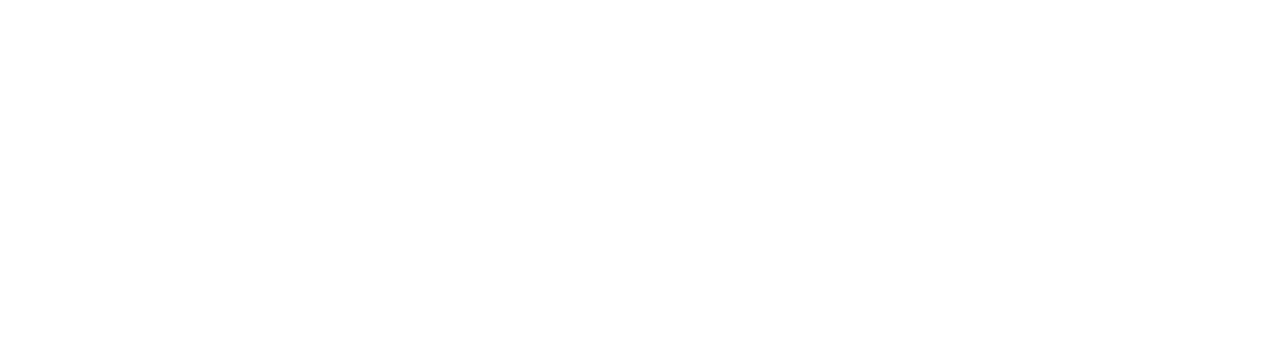
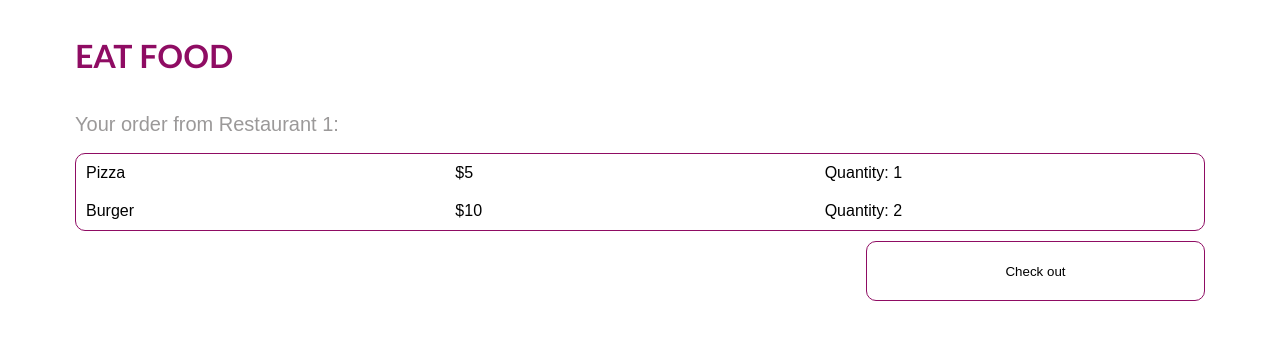
Before and after one commit to Chantalt108/SEG3125, a plain HTML site: page Lab1/Cart/cart.html in a window 1280 px wide. Drawn offline with Linux system fonts and the light colour scheme.

Commit message:
html and css for cart

```diff
--- /dev/null
+++ b/Lab1/Cart/cart.css
@@ -0,0 +1,41 @@
+@import "../main.css";
+
+.cart-header {
+    font-size: 20px;
+    color: #9b9999;
+    font-weight: normal;
+}
+
+.summary {
+    border:solid 1px #8f0c63;
+    border-radius: 10px;
+}
+
+.cart-item {
+    display: flex;
+    flex-direction: row;
+    padding: 10px;
+}
+
+.item {
+    flex: 1;
+}
+
+.price {
+    flex: 1;
+}
+
+.quantity {
+    flex: 1;
+}
+
+.checkout {
+    float: right;
+    margin: 10px 0px;
+    width: 30%;
+    border:solid 1px #8f0c63;
+    border-radius: 10px;
+    background-color: white;
+    height: 60px;
+    text-align: center;
+}
--- a/Lab1/Cart/cart.html
+++ b/Lab1/Cart/cart.html
@@ -1,9 +1,25 @@
 <!DOCTYPE html>
 <html>
     <head>
-        <link rel = "stylesheet" type = "text/css" href = "../main.css" />
+        <link rel = "stylesheet" type = "text/css" href = "cart.css" />
     </head>
     <body>
-
+        <div class="header">
+            <h1 class="logo">EAT FOOD</h1>
+        </div>
+        <h2 class="cart-header">Your order from Restaurant 1:</h2>
+        <div class="summary">
+            <div class="cart-item">
+                <div class="item">Pizza</div>
+                <div class="price">$5</div>
+                <div class="quantity">Quantity: 1</div>
+            </div>
+            <div class="cart-item">
+                <div class="item">Burger</div>
+                <div class="price">$10</div>
+                <div class="quantity">Quantity: 2</div>
+            </div>
+        </div>
+        <button class="checkout" type="button">Check out</button>
     </body>
 </html>
```
